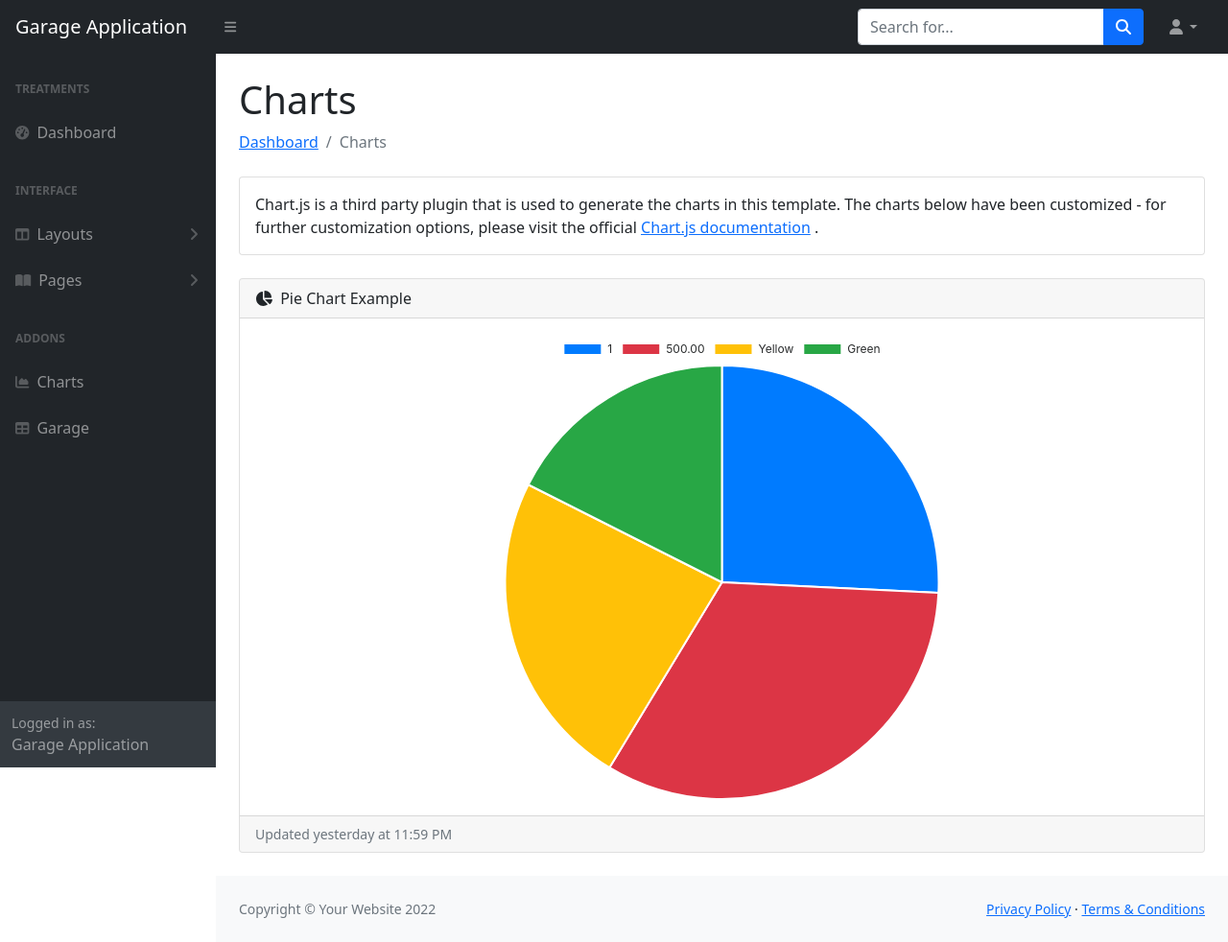
After one commit to ranerlich7/garage, a Django app: page /car/charts in a window 1280 px wide. The commit adds this page. Shown: the whole page at 96% size. Run offline with Django 4.2, Linux system fonts and the light colour scheme; data comes from the database, SQL or seed files in the repository; some libraries are stand-ins or nearby versions.

Commit message:
added piechart

```diff
--- /dev/null
+++ b/car/templates/charts.html
@@ -0,0 +1,39 @@
+
+{% extends 'base.html' %}
+{% load static %}
+{% block main %}
+<main>
+    <div class="container-fluid px-4">
+        <h1 class="mt-4">Charts</h1>
+        <ol class="breadcrumb mb-4">
+            <li class="breadcrumb-item"><a href="index.html">Dashboard</a></li>
+            <li class="breadcrumb-item active">Charts</li>
+        </ol>
+        <div class="card mb-4">
+            <div class="card-body">
+                Chart.js is a third party plugin that is used to generate the charts in this template. The charts below have been customized - for further customization options, please visit the official
+                <a target="_blank" href="https://www.chartjs.org/docs/latest/">Chart.js documentation</a>
+                .
+            </div>
+        </div>
+        <div class="card mb-4">
+            <div class="card-header">
+                <i class="fas fa-chart-pie me-1"></i>
+                Pie Chart Example
+            </div>
+            <div class="card-body"><canvas id="myPieChart" width="100%" height="50"></canvas></div>
+            <div class="card-footer small text-muted">Updated yesterday at 11:59 PM</div>
+        </div>
+
+    </div>
+</main>
+{% endblock %}
+{% block extrascript %}
+<script src="https://cdn.jsdelivr.net/npm/bootstrap@5.1.3/dist/js/bootstrap.bundle.min.js" crossorigin="anonymous"></script>
+<script src="{% static 'js/scripts.js'" %}></script>
+<script src="https://cdnjs.cloudflare.com/ajax/libs/Chart.js/2.8.0/Chart.min.js" crossorigin="anonymous"></script>
+<script src="{% static 'assets/demo/chart-area-demo.js' %}"></script>
+<script src="{% static 'assets/demo/chart-bar-demo.js' %}"></script>
+<script src="{% static 'assets/demo/chart-pie-demo.js' %}"></script>
+
+{% endblock %}
--- a/car/templates/treatment.html
+++ b/car/templates/treatment.html
@@ -1,6 +1,6 @@
 {% extends 'base.html' %}
 {% load static %}
-{% block content %}
+{% block main %}
 <h1>Treatment creation</h1>
 <form method="POST">
     {% csrf_token %}
--- a/car/templates/treatments.html
+++ b/car/templates/treatments.html
@@ -1,5 +1,5 @@
+{% extends 'base.html' %}
 {% load static %}
-{% extends 'base.html' %}
 
                 {% block main %}
                 <main>
@@ -51,7 +51,7 @@
                                             <td>{{ t.employee }}</td>
                                             <td>{{t.car }}</td>
                                             <td>{{t.car.manufacturer}}</td>
-                                            <td><a href="{% url treatment.html %}" class="btn btn-info">Edit</a></td>
+                                            <td><a href="{% url 'car:edit_treatment' %}" class="btn btn-info">Edit</a></td>
                                         </tr>
                                         {% endfor %}
 <!-------------------------->
--- a/car/urls.py
+++ b/car/urls.py
@@ -3,6 +3,7 @@ from . import views
 
 app_name="car"
 urlpatterns = [
-    path('t', views.treatment, name="t"),
-    path('list', views.treatments, name="tlist")
+    path('t', views.treatment, name="edit_treatment"),
+    path('list', views.treatments, name="tlist"),
+    path('charts', views.charts, name="charts")
 ]
--- a/car/views.py
+++ b/car/views.py
@@ -30,3 +30,7 @@ def treatment(request):
             redirect('cars')
 
         return render(request,"treatment.html",{'form':form})
+
+def charts(request):
+    t = Treatment.objects.all()[0]
+    return render(request,"charts.html",{'t':t})
--- /dev/null
+++ b/static/assets/demo/chart-area-demo.js
@@ -0,0 +1,54 @@
+// Set new default font family and font color to mimic Bootstrap's default styling
+Chart.defaults.global.defaultFontFamily = '-apple-system,system-ui,BlinkMacSystemFont,"Segoe UI",Roboto,"Helvetica Neue",Arial,sans-serif';
+Chart.defaults.global.defaultFontColor = '#292b2c';
+
+// Area Chart Example
+var ctx = document.getElementById("myAreaChart");
+var myLineChart = new Chart(ctx, {
+  type: 'line',
+  data: {
+    labels: ["Mar 1", "Mar 2", "Mar 3", "Mar 4", "Mar 5", "Mar 6", "Mar 7", "Mar 8", "Mar 9", "Mar 10", "Mar 11", "Mar 12", "Mar 13"],
+    datasets: [{
+      label: "Sessions",
+      lineTension: 0.3,
+      backgroundColor: "rgba(2,117,216,0.2)",
+      borderColor: "rgba(2,117,216,1)",
+      pointRadius: 5,
+      pointBackgroundColor: "rgba(2,117,216,1)",
+      pointBorderColor: "rgba(255,255,255,0.8)",
+      pointHoverRadius: 5,
+      pointHoverBackgroundColor: "rgba(2,117,216,1)",
+      pointHitRadius: 50,
+      pointBorderWidth: 2,
+      data: [10000, 30162, 26263, 18394, 18287, 28682, 31274, 33259, 25849, 24159, 32651, 31984, 38451],
+    }],
+  },
+  options: {
+    scales: {
+      xAxes: [{
+        time: {
+          unit: 'date'
+        },
+        gridLines: {
+          display: false
+        },
+        ticks: {
+          maxTicksLimit: 7
+        }
+      }],
+      yAxes: [{
+        ticks: {
+          min: 0,
+          max: 40000,
+          maxTicksLimit: 5
+        },
+        gridLines: {
+          color: "rgba(0, 0, 0, .125)",
+        }
+      }],
+    },
+    legend: {
+      display: false
+    }
+  }
+});
--- /dev/null
+++ b/static/assets/demo/chart-bar-demo.js
@@ -0,0 +1,46 @@
+// Set new default font family and font color to mimic Bootstrap's default styling
+Chart.defaults.global.defaultFontFamily = '-apple-system,system-ui,BlinkMacSystemFont,"Segoe UI",Roboto,"Helvetica Neue",Arial,sans-serif';
+Chart.defaults.global.defaultFontColor = '#292b2c';
+
+// Bar Chart Example
+var ctx = document.getElementById("myBarChart");
+var myLineChart = new Chart(ctx, {
+  type: 'bar',
+  data: {
+    labels: ["January", "February", "March", "April", "May", "June"],
+    datasets: [{
+      label: "Revenue",
+      backgroundColor: "rgba(2,117,216,1)",
+      borderColor: "rgba(2,117,216,1)",
+      data: [4215, 5312, 6251, 7841, 9821, 14984],
+    }],
+  },
+  options: {
+    scales: {
+      xAxes: [{
+        time: {
+          unit: 'month'
+        },
+        gridLines: {
+          display: false
+        },
+        ticks: {
+          maxTicksLimit: 6
+        }
+      }],
+      yAxes: [{
+        ticks: {
+          min: 0,
+          max: 15000,
+          maxTicksLimit: 5
+        },
+        gridLines: {
+          display: true
+        }
+      }],
+    },
+    legend: {
+      display: false
+    }
+  }
+});
--- /dev/null
+++ b/static/assets/demo/chart-pie-demo.js
@@ -0,0 +1,3 @@
+// Set new default font family and font color to mimic Bootstrap's default styling
+Chart.defaults.global.defaultFontFamily = '-apple-system,system-ui,BlinkMacSystemFont,"Segoe UI",Roboto,"Helvetica Neue",Arial,sans-serif';
+Chart.defaults.global.defaultFontColor = '#292b2c';
--- /dev/null
+++ b/static/assets/demo/datatables-demo.js
@@ -0,0 +1,4 @@
+// Call the dataTables jQuery plugin
+$(document).ready(function() {
+  $('#dataTable').DataTable();
+});
--- a/templates/base.html
+++ b/templates/base.html
@@ -129,5 +129,12 @@
         <script src="{% static 'js/scripts.js' %}"></script>
         <script src="https://cdn.jsdelivr.net/npm/simple-datatables@latest" crossorigin="anonymous"></script>
         <script src="{% static 'js/datatables-simple-demo.js' %}"></script>
+        <script src="https://cdnjs.cloudflare.com/ajax/libs/Chart.js/2.8.0/Chart.min.js" crossorigin="anonymous"></script>
+        <script src="{% static 'assets/demo/chart-area-demo.js' %}"></script>
+        <script src="{% static 'assets/demo/chart-bar-demo.js' %}"></script>
+        <script src="{% static 'assets/demo/chart-pie-demo.js' %}"></script>
+        {% include 'mychart.html' %}
+
+        {% block extrascript %}{% endblock %}
     </body>
 </html>
--- /dev/null
+++ b/templates/mychart.html
@@ -0,0 +1,14 @@
+<script>
+    // Pie Chart Example
+    var ctx = document.getElementById("myPieChart");
+    var myPieChart = new Chart(ctx, {
+      type: 'pie',
+      data: {
+        labels: ["{{ t.type }}", "{{t.price}}", "Yellow", "Green"],
+        datasets: [{
+          data: [12.21, 15.58, 11.25, 8.32],
+          backgroundColor: ['#007bff', '#dc3545', '#ffc107', '#28a745'],
+        }],
+      },
+    });
+    </script>
```
Also changed, not shown: static/assets/img/error-404-monochrome.svg (added), 1 other file.
